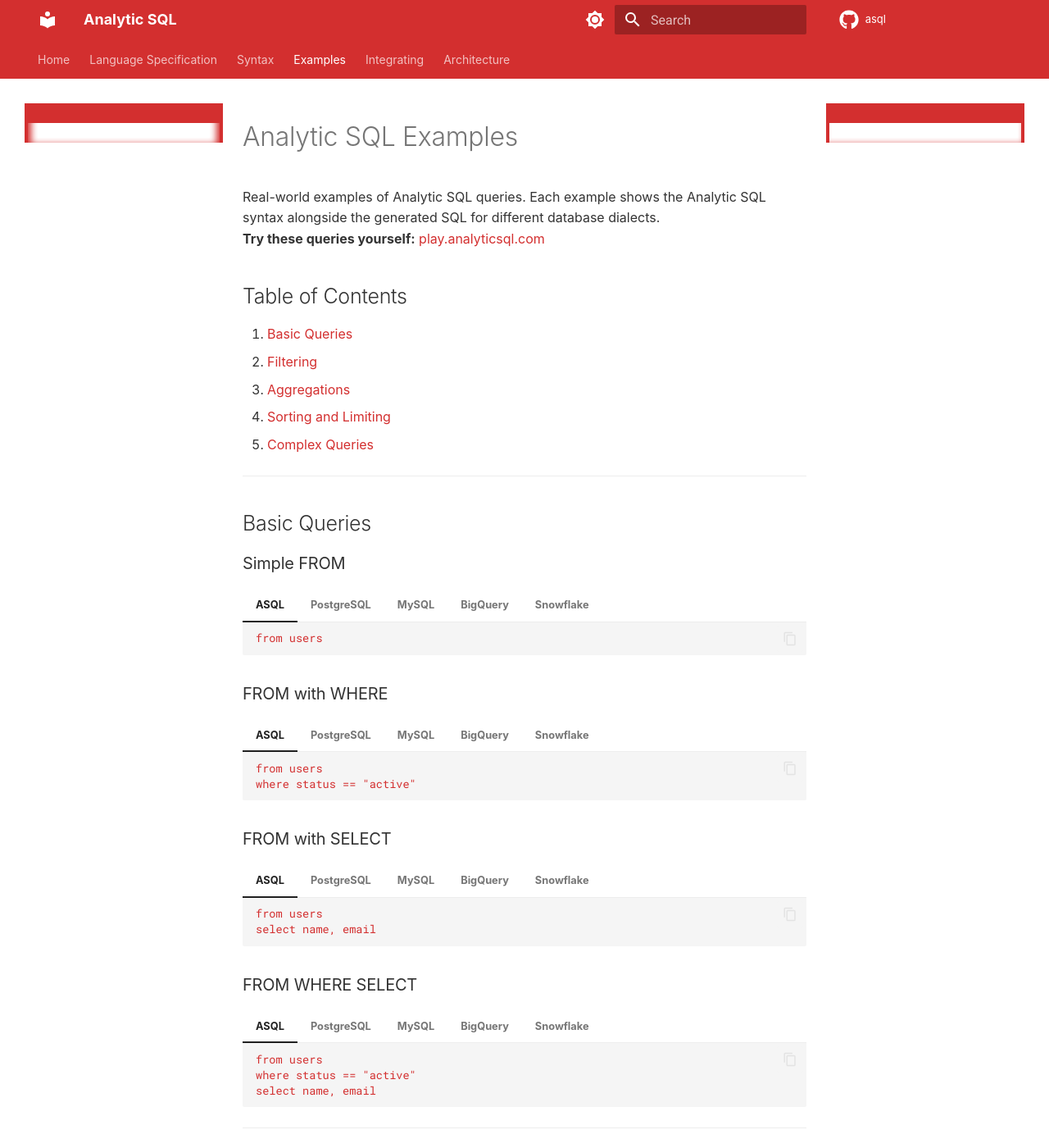
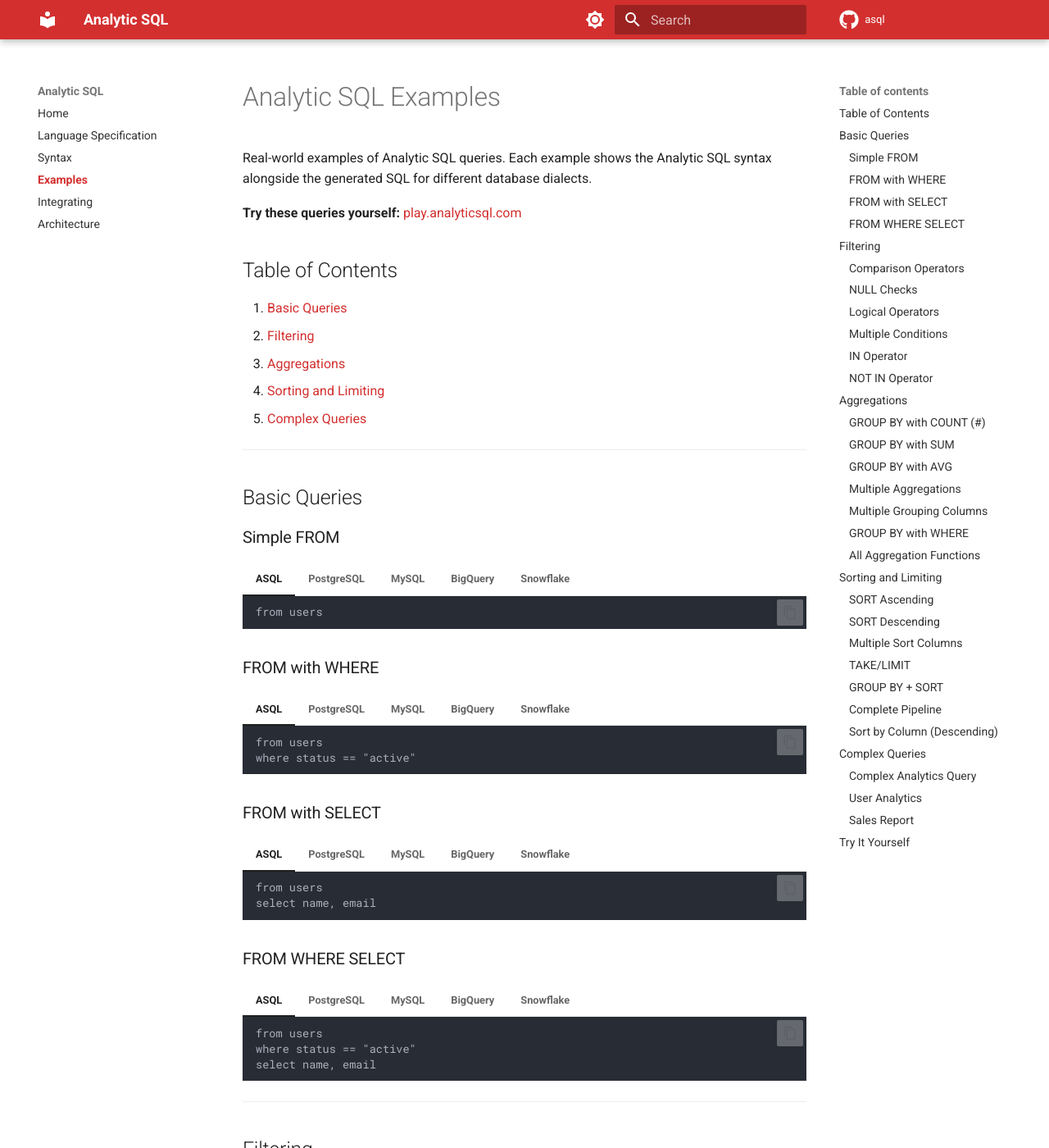
Before and after one commit to davefowler/asql, an MkDocs documentation site: the page built from docs/EXAMPLES.md, in a window 1280 px wide and 1400 px high. Shown: the whole window at 82% size. Built offline with MkDocs 1.6.1 and Material for MkDocs 9.7.7, drawn with Linux system fonts in a browser that asks for light colours; nearby versions of some CDN libraries; comment, search, counter and statistics services are not loaded.

Commit message:
Fix docs styling: clean CSS, use sidebar navigation

```diff
--- a/docs/static/docs.css
+++ b/docs/static/docs.css
@@ -1,4 +1,4 @@
-/* ASQL Documentation Styles */
+/* ASQL Documentation Styles - MkDocs Material Theme */
 
 /* Override Material theme colors to use our darker red */
 :root {
@@ -18,433 +18,87 @@
     --md-accent-fg-color: #d32f2f;
 }
 
-/* MkDocs Material Theme Overrides */
-.md-sidebar {
-    background-color: #d32f2f !important;
-}
-
-.md-sidebar--primary {
-    background-color: #d32f2f !important;
-}
-
-.md-nav__link {
-    color: rgba(255, 255, 255, 0.9) !important;
-}
-
-.md-nav__link:hover {
-    color: white !important;
-}
-
-.md-nav__title {
-    color: white !important;
-}
-
+/* Header styling */
 .md-header {
     background-color: #d32f2f !important;
 }
 
-.md-header__title {
-    color: white !important;
+/* Inline code color */
+.md-typeset code {
+    color: #d32f2f;
 }
 
-.md-header__button {
-    color: white !important;
+.md-typeset a code {
+    color: #d32f2f;
 }
 
-.md-header__button:hover {
-    color: white !important;
-    opacity: 0.8;
+/* Links */
+.md-typeset a {
+    color: #d32f2f;
 }
 
-/* Inline code color */
-.md-typeset code {
+.md-typeset a:hover {
+    color: #b71c1c;
+}
+
+/* Table of contents - right sidebar */
+.md-sidebar--secondary .md-nav__link {
+    color: #333 !important;
+}
+
+.md-sidebar--secondary .md-nav__link:hover {
     color: #d32f2f !important;
 }
 
-.md-typeset a code {
+.md-sidebar--secondary .md-nav__link--active {
     color: #d32f2f !important;
 }
 
-/* Old Flask server styles (kept for backwards compatibility) */
-* {
-    margin: 0;
-    padding: 0;
-    box-sizing: border-box;
+/* Navigation sidebar - left */
+.md-nav__link {
+    color: #333;
 }
 
-body {
-    font-family: -apple-system, BlinkMacSystemFont, 'Segoe UI', Roboto, 'Helvetica Neue', Arial, sans-serif;
-    line-height: 1.6;
-    color: #333;
-    background: #ffffff;
+.md-nav__link:hover {
+    color: #d32f2f;
 }
 
-.doc-container {
-    display: flex;
-    min-height: 100vh;
-}
-
-.doc-nav {
-    width: 250px;
-    background: #d32f2f;
-    color: white;
-    padding: 20px;
-    position: fixed;
-    height: 100vh;
-    overflow-y: auto;
-    box-shadow: 2px 0 4px rgba(0,0,0,0.1);
-}
-
-.doc-nav h1 {
-    margin-bottom: 20px;
-    font-size: 24px;
-    font-weight: 600;
-    letter-spacing: -0.5px;
-}
-
-.doc-nav h1 a {
-    color: white;
-    text-decoration: none;
-}
-
-.doc-nav ul {
-    list-style: none;
-}
-
-.doc-nav li {
-    margin-bottom: 10px;
-}
-
-.doc-nav a {
-    color: rgba(255, 255, 255, 0.9);
-    text-decoration: none;
-    transition: color 0.2s;
-    font-weight: 400;
-}
-
-.doc-nav a:hover {
-    color: white;
-}
-
-.doc-content {
-    margin-left: 250px;
-    padding: 40px;
-    max-width: 900px;
-    background: white;
-    min-height: 100vh;
-    font-size: 16px;
-    line-height: 1.7;
-}
-
-.doc-content h1 {
-    color: #1a1a1a;
-    margin-bottom: 24px;
-    padding-bottom: 12px;
-    border-bottom: 2px solid #d32f2f;
-    font-size: 32px;
-    font-weight: 600;
-    letter-spacing: -0.5px;
-    line-height: 1.2;
-}
-
-.doc-content h2 {
-    color: #1a1a1a;
-    margin-top: 40px;
-    margin-bottom: 16px;
-    font-size: 24px;
-    font-weight: 600;
-    letter-spacing: -0.3px;
-}
-
-.doc-content h3 {
-    color: #333;
-    margin-top: 28px;
-    margin-bottom: 12px;
-    font-size: 20px;
+.md-nav__item--active > .md-nav__link {
+    color: #d32f2f;
     font-weight: 600;
 }
 
-.doc-content p {
-    margin-bottom: 15px;
-}
-
-.doc-content code {
-    background: transparent;
-    padding: 2px 6px;
-    border-radius: 4px;
-    font-family: 'SF Mono', 'Monaco', 'Menlo', 'Ubuntu Mono', 'Consolas', monospace;
-    font-size: 0.9em;
-    color: #d32f2f;
-}
-
-/* ASQL Code Block with Tabs */
-.asql-code-block {
-    margin: 20px 0;
-    border: 1px solid #ddd;
-    border-radius: 8px;
-    overflow: hidden;
-    background: white;
-    box-shadow: 0 2px 4px rgba(0,0,0,0.1);
-}
-
-.dialect-tabs {
-    display: flex;
-    background: #f8f9fa;
-    border-bottom: 1px solid #ddd;
-    overflow-x: auto;
-}
-
-.tab-btn {
-    padding: 12px 20px;
-    background: transparent;
-    border: none;
-    border-bottom: 3px solid transparent;
-    cursor: pointer;
-    font-size: 14px;
-    font-weight: 500;
-    color: #666;
-    transition: all 0.2s;
-    white-space: nowrap;
-}
-
-.tab-btn:hover {
-    background: #e9ecef;
-    color: #2c3e50;
-}
-
-.tab-btn.active {
-    color: #d32f2f;
-    border-bottom-color: #d32f2f;
-    background: white;
-    font-weight: 500;
-}
-
-.tab-btn.more-tab {
-    font-size: 18px;
-    padding: 12px 16px;
-}
-
-.code-content {
-    background: #282c34;
-    padding: 0;
-    position: relative;
-}
-
-.play-button {
-    position: absolute;
-    top: 12px;
-    right: 12px;
-    z-index: 10;
-    display: flex;
-    align-items: center;
-    justify-content: center;
-    width: 32px;
-    height: 32px;
-    background: rgba(255, 255, 255, 0.1);
-    border: 1px solid rgba(255, 255, 255, 0.2);
-    border-radius: 6px;
-    color: #d32f2f;
-    text-decoration: none;
-    transition: all 0.2s;
-    cursor: pointer;
-}
-
-.play-button:hover {
-    background: rgba(211, 47, 47, 0.2);
-    border-color: #d32f2f;
-    transform: scale(1.05);
-}
-
-.play-button svg {
-    width: 16px;
-    height: 16px;
-}
-
-.code-content pre {
-    margin: 0;
-    padding: 20px;
-    overflow-x: auto;
-}
-
-.code-content code {
-    background: transparent;
-    padding: 0;
-    color: #abb2bf;
-    font-family: 'Monaco', 'Menlo', 'Ubuntu Mono', monospace;
-    font-size: 14px;
-    line-height: 1.6;
-}
-
-/* More Dialects Dropdown */
-.asql-code-block {
-    position: relative;
-}
-
-.more-dialects-menu {
-    position: absolute;
-    background: white;
-    border: 1px solid #ddd;
-    border-radius: 4px;
-    box-shadow: 0 4px 6px rgba(0,0,0,0.1);
-    z-index: 1000;
-    max-height: 300px;
-    overflow-y: auto;
-    min-width: 200px;
-    display: none;
-    top: 100%;
-    margin-top: 4px;
-}
-
-.more-dialects-menu.show {
-    display: block;
-}
-
-.more-dialects-menu button {
-    display: block;
-    width: 100%;
-    padding: 10px 16px;
-    text-align: left;
-    border: none;
-    background: white;
-    cursor: pointer;
-    font-size: 14px;
-    transition: background 0.2s;
-}
-
-.more-dialects-menu button:hover {
-    background: #f8f9fa;
-}
-
-/* Standalone code blocks (not in tabs) */
-.doc-content pre {
-    background: #282c34;
-    border-radius: 8px;
-    padding: 0;
-    overflow-x: auto;
-    margin: 20px 0;
-    border: 1px solid #1e2228;
-}
-
-.doc-content pre code {
-    background: transparent;
-    padding: 20px;
-    color: #abb2bf;
-    font-family: 'SF Mono', 'Monaco', 'Menlo', 'Ubuntu Mono', 'Consolas', monospace;
-    font-size: 14px;
-    line-height: 1.6;
-    display: block;
-    white-space: pre;
-    border-radius: 8px;
-}
-
-/* Ensure code blocks without highlighting still have proper styling */
-.doc-content pre code:not(.hljs) {
+/* Code blocks */
+.md-typeset pre > code {
     background: #282c34;
     color: #abb2bf;
 }
 
-/* Highlight.js overrides - ensure consistent dark theme */
-.hljs {
-    background: #282c34 !important;
-    padding: 20px !important;
-    border-radius: 8px;
-    display: block;
-    overflow-x: auto;
-    color: #abb2bf !important;
+.md-typeset .highlight pre {
+    background: #282c34;
 }
 
-/* Override github-dark theme colors to match our design */
-.hljs-keyword,
-.hljs-selector-tag,
-.hljs-literal,
-.hljs-title,
-.hljs-section,
-.hljs-doctag,
-.hljs-type,
-.hljs-name,
-.hljs-strong {
-    color: #c678dd;
-    font-weight: 500;
+/* Admonitions */
+.md-typeset .admonition.warning,
+.md-typeset details.warning {
+    border-color: #ffc107;
 }
 
-.hljs-string,
-.hljs-title.class_,
-.hljs-attr,
-.hljs-symbol,
-.hljs-bullet,
-.hljs-addition,
-.hljs-variable,
-.hljs-template-variable,
-.hljs-link {
-    color: #98c379;
+.md-typeset .warning > .admonition-title,
+.md-typeset .warning > summary {
+    background-color: rgba(255, 193, 7, 0.1);
 }
 
-.hljs-comment,
-.hljs-quote,
-.hljs-deletion,
-.hljs-meta {
-    color: #5c6370;
-    font-style: italic;
+/* Tab styling */
+.md-typeset .tabbed-labels > label {
+    color: #666;
 }
 
-.hljs-number,
-.hljs-regexp,
-.hljs-literal {
-    color: #d19a66;
+.md-typeset .tabbed-labels > label:hover {
+    color: #d32f2f;
 }
 
-.hljs-built_in,
-.hljs-builtin-name {
-    color: #61afef;
+.md-typeset .tabbed-set > input:checked + label {
+    color: #d32f2f;
+    border-color: #d32f2f;
 }
-
-.hljs-operator {
-    color: #56b6c2;
-}
-
-/* ASQL-specific syntax highlighting */
-.hljs-keyword,
-.hljs-built_in {
-    color: #c678dd;
-    font-weight: 500;
-}
-
-.hljs-string {
-    color: #98c379;
-}
-
-.hljs-number {
-    color: #d19a66;
-}
-
-.hljs-comment {
-    color: #5c6370;
-    font-style: italic;
-}
-
-.hljs-variable {
-    color: #e06c75;
-}
-
-.hljs-operator {
-    color: #56b6c2;
-}
-
-.hljs-function,
-.hljs-title {
-    color: #61afef;
-}
-
-/* Responsive */
-@media (max-width: 768px) {
-    .doc-nav {
-        width: 100%;
-        height: auto;
-        position: relative;
-    }
-
-    .doc-content {
-        margin-left: 0;
-        padding: 20px;
-    }
-}
--- a/mkdocs.yml
+++ b/mkdocs.yml
@@ -30,9 +30,9 @@
         icon: material/brightness-4
         name: Switch to light mode
   features:
-    - navigation.tabs
     - navigation.sections
     - navigation.expand
+    - navigation.top
     - search.suggest
     - search.highlight
     - content.code.annotate
@@ -42,7 +42,7 @@
 
 # Custom CSS and JavaScript
 extra_css:
-  - https://cdnjs.cloudflare.com/ajax/libs/highlight.js/11.9.0/styles/github-dark.min.css
+  - https://cdnjs.cloudflare.com/ajax/libs/highlight.js/11.9.0/styles/atom-one-dark.min.css
   - static/docs.css
 
 extra_javascript:
```
